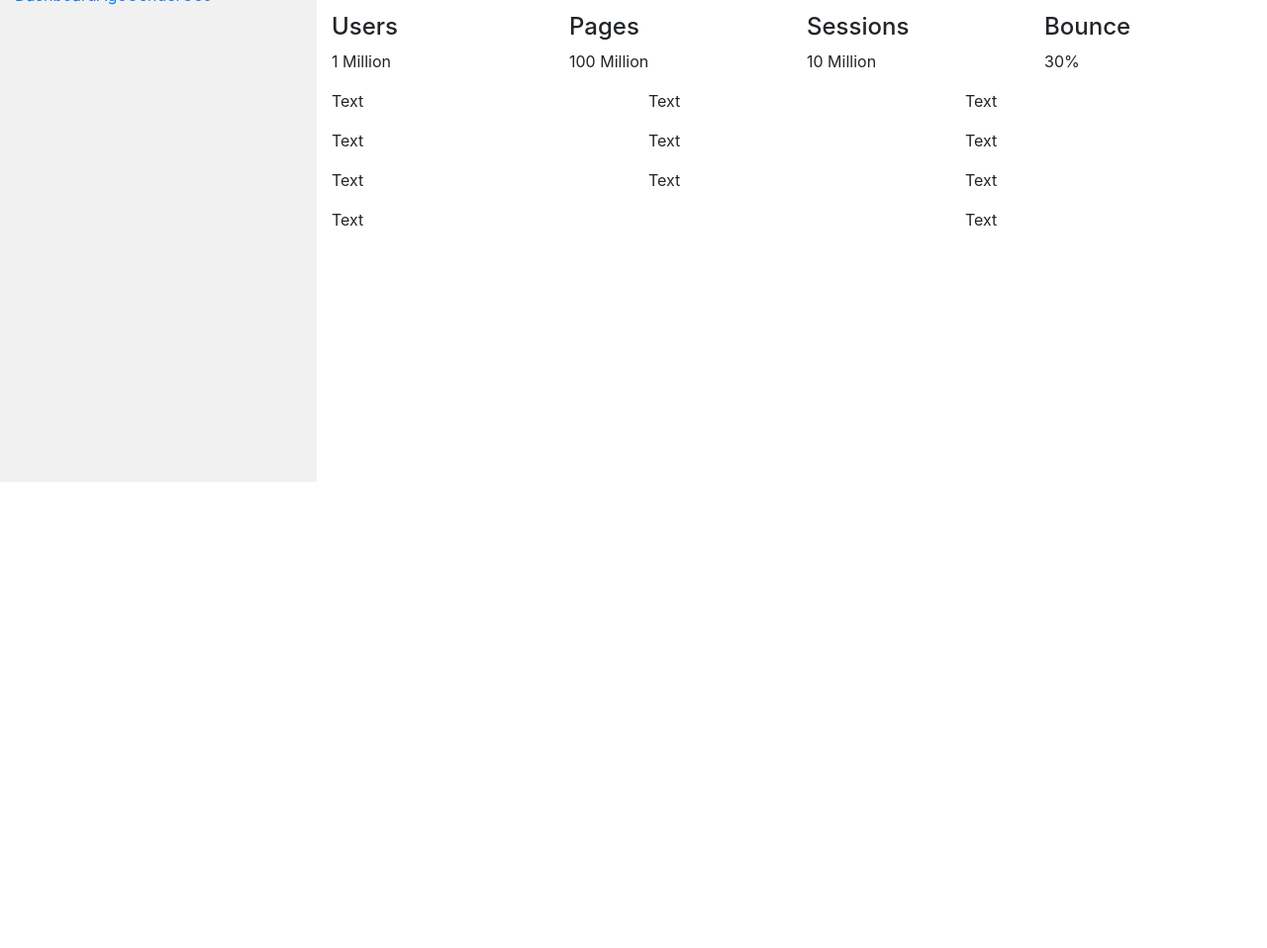
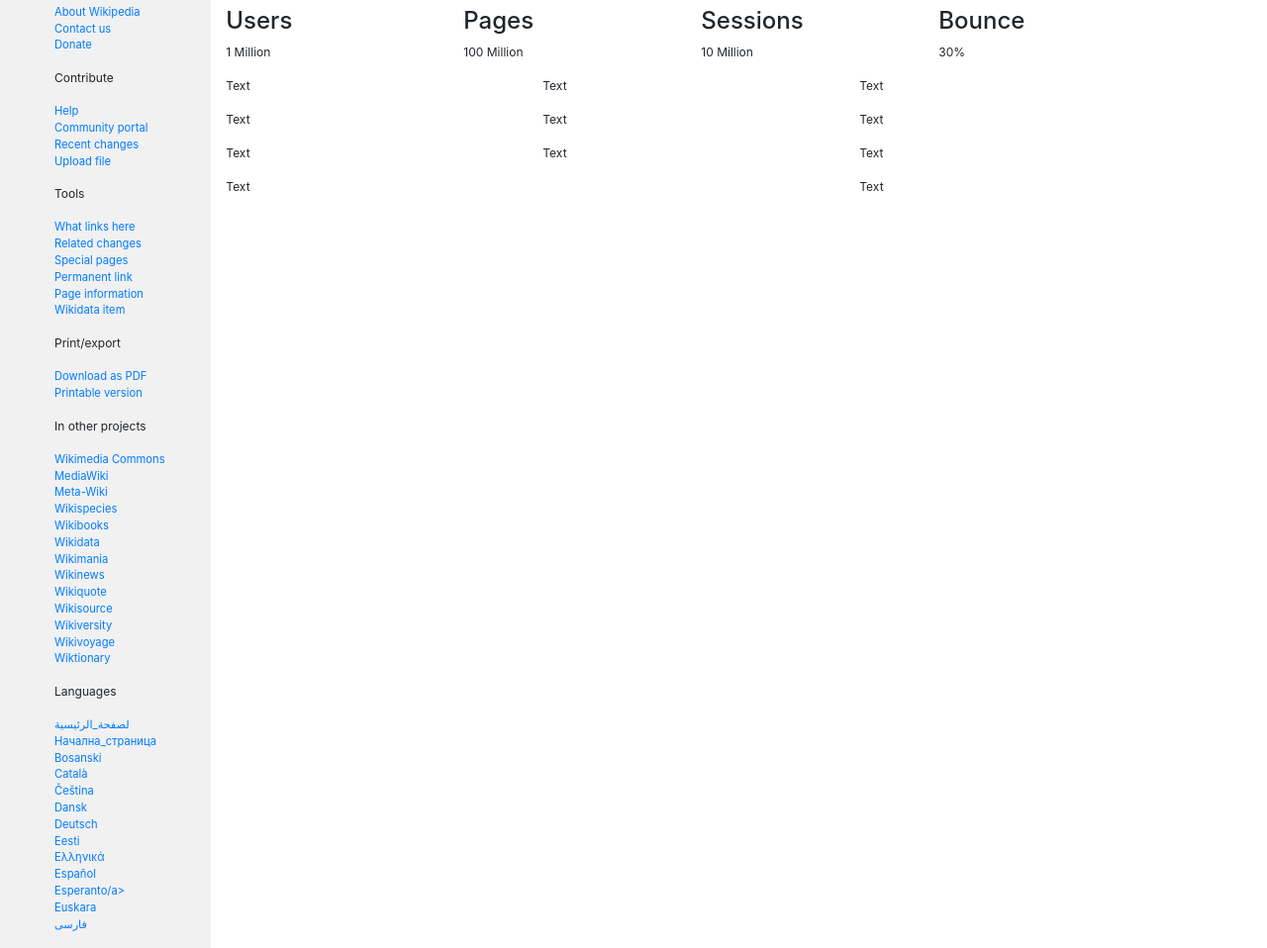
Before and after one commit to SolarDor/wikipedia-homepage, a plain HTML site: page index.html in a window 1280 px wide. Shown: the part 225-1183 px from the top of the page at 99% size. Before the commit the page ends 800 px from the top, so only its background shows below. Drawn offline with Linux system fonts and the light colour scheme.

Commit message:
populate sidebar, adjust styles to fit
Garrett Brown <garrettpaulbrown@gmail.com>
Michael Watts <wattsjmichael@gmail.com>

```diff
--- a/css/styles.css
+++ b/css/styles.css
@@ -2,3 +2,9 @@ img {
   float: left;
   width: 10%;
 }
+li {font-size: 70%;
+
+}
+p {
+  font-size: 75%;
+}
--- a/index.html
+++ b/index.html
@@ -8,7 +8,7 @@
   <link href="css/styles.css" rel= "stylesheet" type="text/css">
   <style>
     /* Set height of the grid so .sidenav can be 100% (adjust as needed) */
-    .row.content {height: 550px}
+    .row.content {height: 100%}
 
     /* Set gray background color and 100% height */
     .sidenav {
@@ -17,7 +17,7 @@
     }
 
     /* On small screens, set height to 'auto' for the grid */
-    @media screen and (max-width: 767px) {
+    @media screen and (max-width: 20%) {
       .row.content {height: auto;}
     }
   </style>
@@ -48,17 +48,81 @@
 
 <div class="container-fluid">
   <div class="row content">
-    <div class="col-sm-3 sidenav hidden-xs">
-      <h2>Logo</h2>
-      <ul class="nav nav-pills nav-stacked">
-        <li class="active"><a href="#section1">Dashboard</a></li>
-        <li><a href="#section2">Age</a></li>
-        <li><a href="#section3">Gender</a></li>
-        <li><a href="#section3">Geo</a></li>
-      </ul><br>
+    <div class="col-sm-2 sidenav hidden-xs">
+      <ul style="list-style-type:none;">
+        <li><a href="#section1">Main page</a></li>
+        <li><a href="#section2">Contents</a></li>
+        <li><a href="#section3">Current events</a></li>
+        <li><a href="#section3">Random article</a></li>
+        <li><a href="#section3">About Wikipedia</a></li>
+        <li><a href="#section3">Contact us</a></li>
+        <li><a href="#section3">Donate</a></li>
+      </ul>
+      <ul>
+        <p>Contribute</p>
+      </ul>
+      <ul style="list-style-type:none;">
+        <li><a href="#section3">Help</a></li>
+        <li><a href="#section3">Community portal</a></li>
+        <li><a href="#section3">Recent changes</a></li>
+        <li><a href="#section3">Upload file</a></li>
+      </ul>
+      <ul>
+        <p>Tools</p>
+      </ul>
+      <ul style="list-style-type:none;">
+        <li><a href="#section1">What links here</a></li>
+        <li><a href="#section2">Related changes</a></li>
+        <li><a href="#section3">Special pages</a></li>
+        <li><a href="#section3">Permanent link</a></li>
+        <li><a href="#section3">Page information</a></li>
+        <li><a href="#section3">Wikidata item</a></li>
+      </ul>
+      <ul>
+        <p>Print/export</p>
+      </ul>
+      <ul style="list-style-type:none;">
+        <li><a href="#section1">Download as PDF</a></li>
+        <li><a href="#section2">Printable version</a></li>
+      </ul>
+      <ul>
+        <p>In other projects</p>
+      </ul>
+      <ul style="list-style-type:none;">
+        <li><a href="#section1">Wikimedia Commons</a></li>
+        <li><a href="#section2">MediaWiki</a></li>
+        <li><a href="#section3">Meta-Wiki</a></li>
+        <li><a href="#section3">Wikispecies</a></li>
+        <li><a href="#section3">Wikibooks</a></li>
+        <li><a href="#section3">Wikidata</a></li>
+        <li><a href="#section3">Wikimania</a></li>
+        <li><a href="#section1">Wikinews</a></li>
+        <li><a href="#section2">Wikiquote</a></li>
+        <li><a href="#section3">Wikisource</a></li>
+        <li><a href="#section3">Wikiversity</a></li>
+        <li><a href="#section3">Wikivoyage</a></li>
+        <li><a href="#section3">Wiktionary</a></li>
+      </ul>
+      <ul>
+        <p>Languages</p>
+      </ul>
+      <ul style="list-style-type:none;">
+        <li><a href="#section1">لصفحة_الرئيسية</a></li>
+        <li><a href="#section2">Начална_страница</a></li>
+        <li><a href="#section3">Bosanski</a></li>
+        <li><a href="#section3">Català</a></li>
+        <li><a href="#section3">Čeština</a></li>
+        <li><a href="#section3">Dansk</a></li>
+        <li><a href="#section3">Deutsch</a></li>
+        <li><a href="#section1">Eesti</a></li>
+        <li><a href="#section2">Ελληνικά</a></li>
+        <li><a href="#section3">Español</a></li>
+        <li><a href="#section3">Esperanto/a></li>
+        <li><a href="#section3">Euskara</a></li>
+        <li><a href="#section3">فارسی</a></li>
+      </ul>
     </div>
     <br>
-
     <div class="col-sm-9">
       <div class="well">
         <h4>Dashboard</h4>
```
